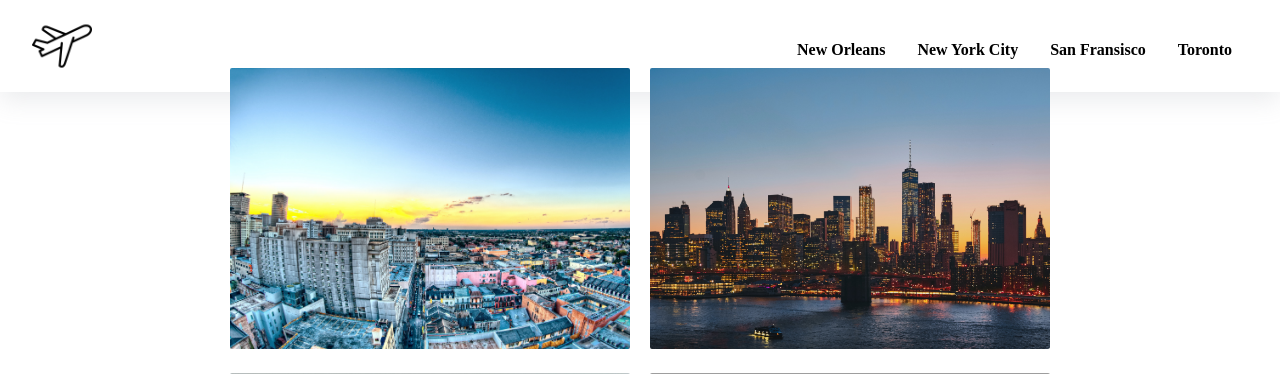
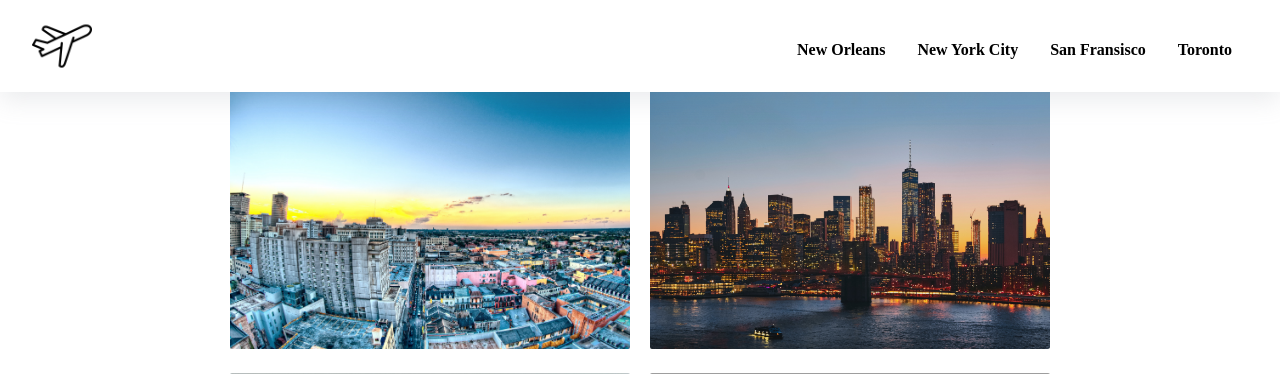
Before and after one commit to NorthSakura/project02, a PHP site: page / in a window 1280 px wide. Shown: the top 374 px of the page. Run offline with PHP 8.4, Linux system fonts and the light colour scheme; grey boxes are pictures that could not be loaded.

Commit message:
fixed sticky header

```diff
--- a/css/styles.css
+++ b/css/styles.css
@@ -9,6 +9,9 @@ body {
   height: 100vh;
 }
 
+header {
+    z-index: 999;
+}
 /* CONTENT */
 
 article {
```
